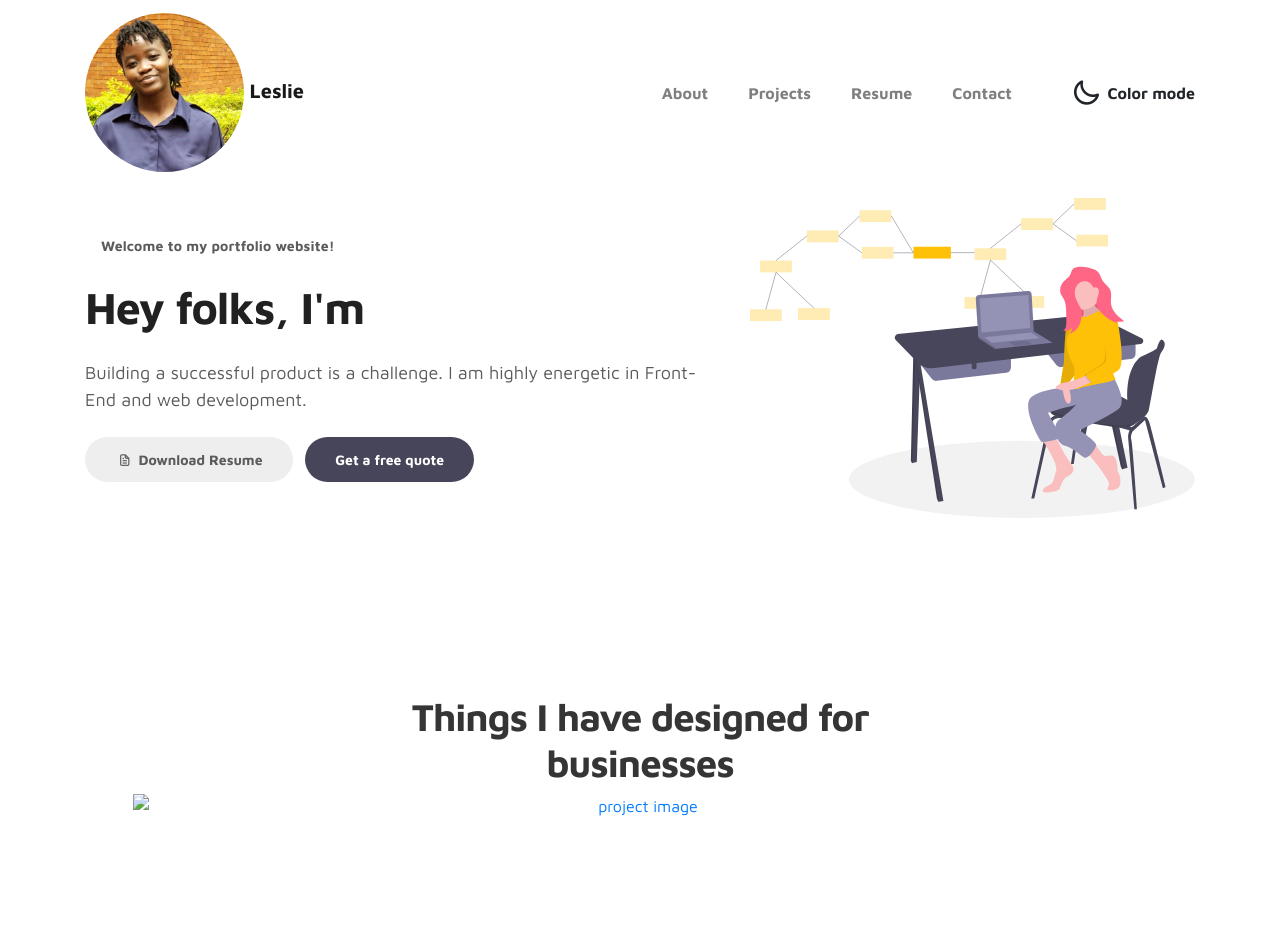
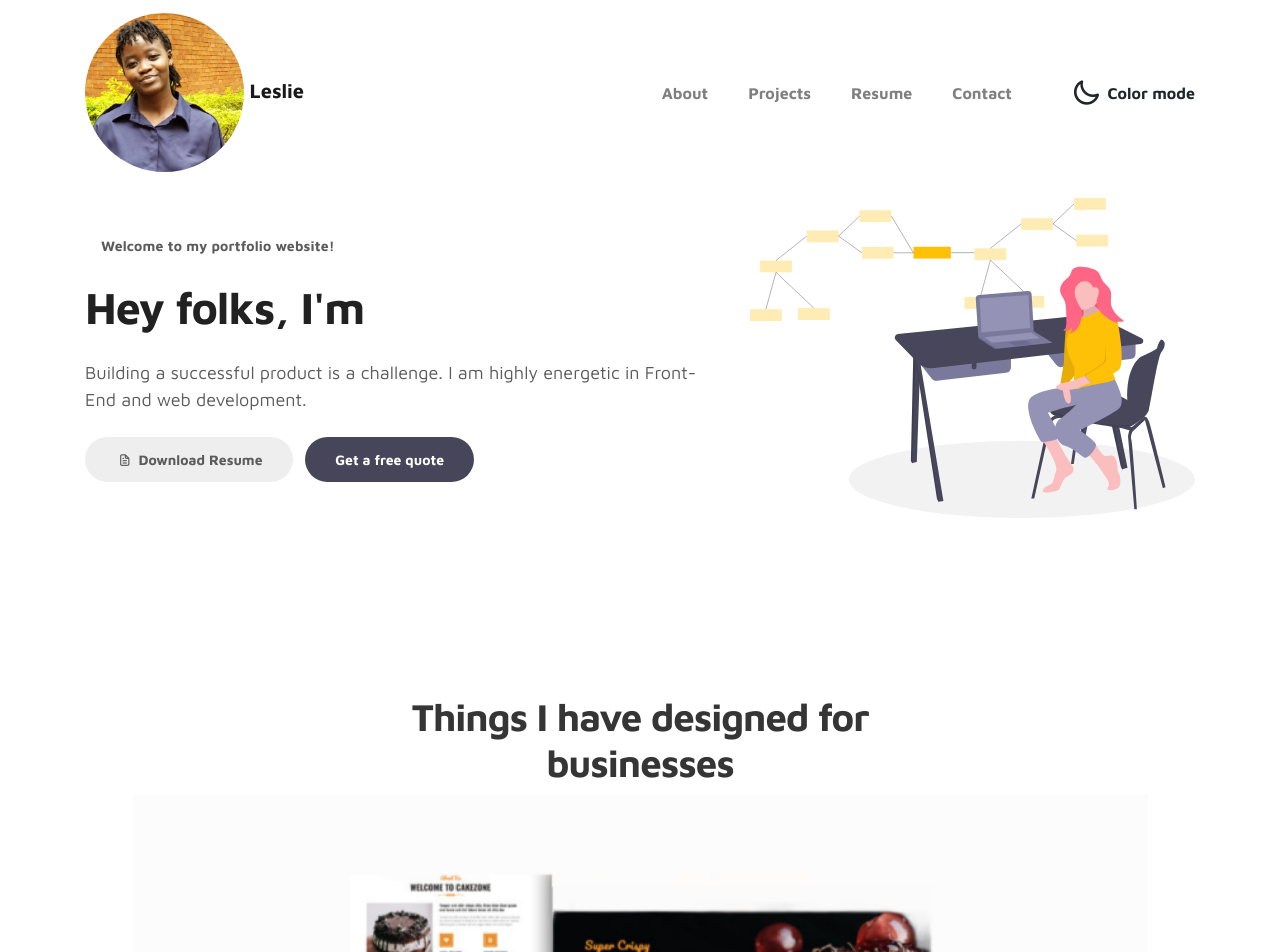
Before and after one commit to LeslieAine/Leslie-Portfolio, a plain HTML site: page index.html in a window 1280 px wide. Shown: the top 952 px of the page. Drawn offline with Linux system fonts and the light colour scheme.

```diff
--- a/index.html
+++ b/index.html
@@ -109,7 +109,7 @@
                       <div class="owl-carousel owl-theme">
                         <div class="item">
                           <div class="project-info">
-                            <a href="https://leslieaine.github.io/cake-shop/"><img src="images/project/cake.png" class="img-fluid" alt="project image"></a>
+                            <a target="_blank" href="https://leslieaine.github.io/cake-shop/"><img src="images/project/cake-shop.png" class="img-fluid" alt="project image"></a>
                           </div>
                         </div>
 
```
